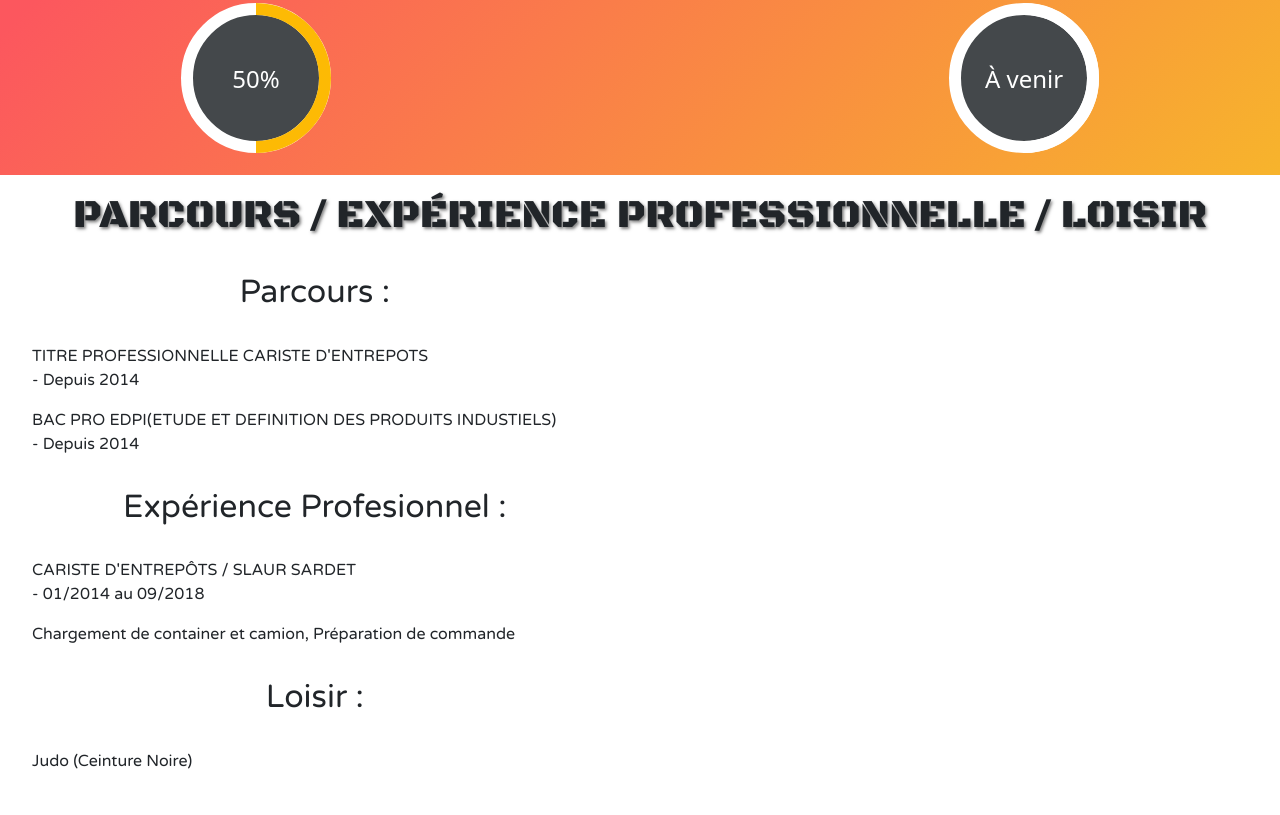
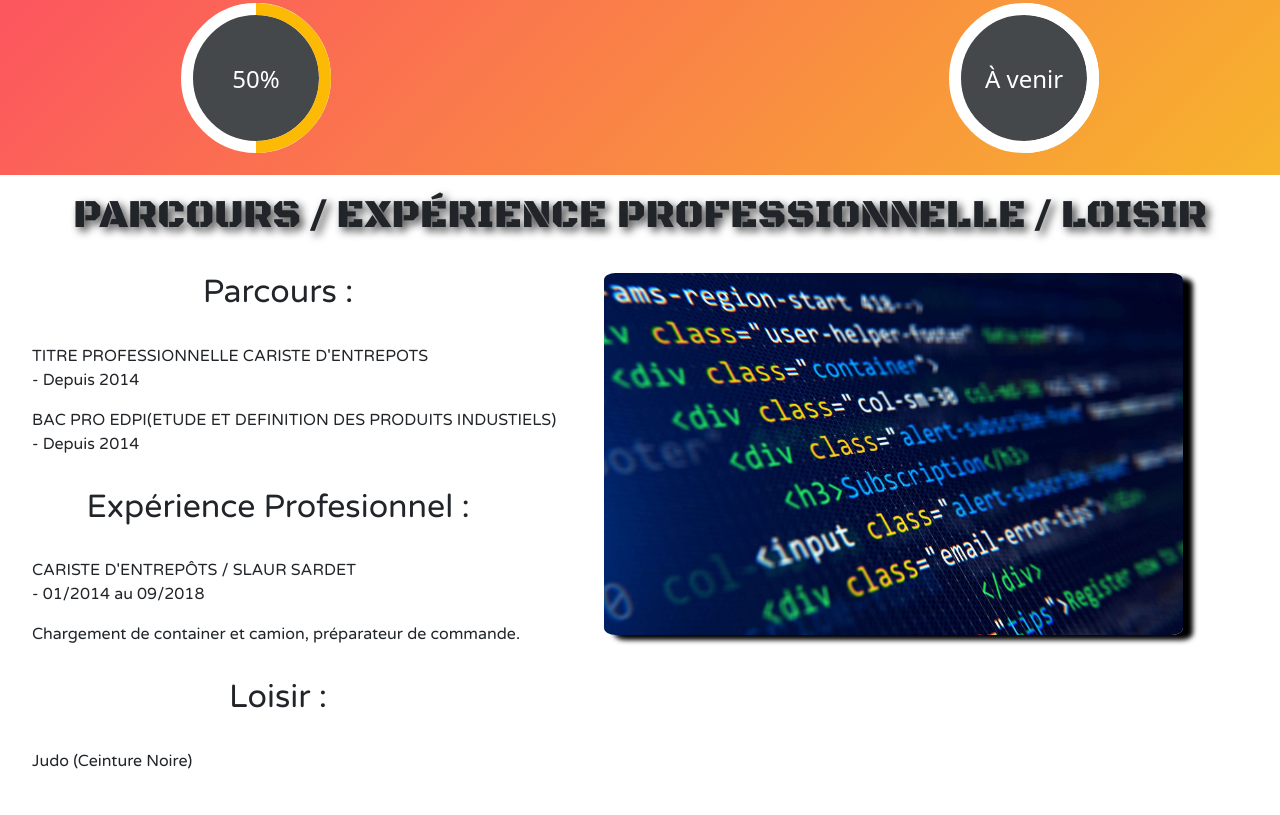
Before and after one commit to Benji265/cvNumerique, a plain HTML site: page index.html in a window 1280 px wide. Shown: the part 1169-1984 px from the top of the page. Drawn offline with nearby package versions, Linux system fonts and the light colour scheme.

Commit message:
Ajout d'une image dans le dernier bloc

```diff
--- a/assets/css/style.css
+++ b/assets/css/style.css
@@ -1,9 +1,13 @@
+/**** LES FONT ****/
+
+@import url('https://fonts.googleapis.com/css2?family=Black+Ops+One&family=Poppins:wght@300&family=Varela+Round&display=swap');
+
+/**** MODIF GLOBAL ****/
+
 *{
     margin: 0;
     padding: 0;
 }
-
-/**** MODIF GLOBAL ****/
 
 .anchor{
     display: block;
@@ -168,6 +172,10 @@
     grid-column: 1 / span 5;
 }
 
+.styleH1Compt h1{
+    text-shadow: 0.1em 0.1em 0.2em rgba(255, 255, 255, 0.747);
+}
+
 .styleCompt{
     display: grid;
     grid-column: auto auto auto auto auto;
@@ -314,6 +322,10 @@
     grid-column: 1 / span 2;
 }
 
+.styleH1Exp h1{
+    text-shadow: 0.1em 0.1em 0.2em rgba(0, 0, 0, 0.747);
+}
+
 .styleExp .text1 ul li{
     list-style: none;
 }
@@ -332,3 +344,17 @@
 .text1{
     grid-column: 1;
 }
+
+.text2{
+    grid-column: 2;
+}
+
+.widthImageExp{
+    justify-content: center;
+    text-align: center;
+    width: 80%;
+    margin-left: 3em;
+    border-radius: 2%;
+    box-shadow: 10px 5px 5px black;
+    grid-column: 2;
+}
--- a/index.html
+++ b/index.html
@@ -6,11 +6,9 @@
     <meta name="viewport" content="width=device-width, initial-scale=1.0">
     <link href="https://cdn.jsdelivr.net/npm/bootstrap@5.0.0-beta3/dist/css/bootstrap.min.css" rel="stylesheet"
     integrity="sha384-eOJMYsd53ii+scO/bJGFsiCZc+5NDVN2yr8+0RDqr0Ql0h+rP48ckxlpbzKgwra6" crossorigin="anonymous">
-    <link rel="preconnect" href="https://fonts.gstatic.com">
-    <link href="https://fonts.googleapis.com/css2?family=Black+Ops+One&family=Poppins:wght@300&family=Varela+Round&display=swap" rel="stylesheet">
     <link rel="stylesheet" href="assets/css/style.css">
     <link rel="stylesheet" href="assets/css/progressBar.css">
-    <title>Document</title>
+    <title>CV Numérique - Turpin Benjamin</title>
 </head>
 <body>
     <nav class="styleNavBar">
@@ -172,7 +170,7 @@
                 <ul>
                     <li>CARISTE D'ENTREPÔTS / SLAUR SARDET
                         <p>- 01/2014 au 09/2018</p>
-                        <p>Chargement de container et camion, Préparation de commande</p>
+                        <p>Chargement de container et camion, préparateur de commande.</p>
                     </li>
                 </ul>
             </div>
@@ -183,6 +181,9 @@
                 </ul>
             </div>
         </div>
+        <div class="text2">
+            <img class="widthImageExp" src="assets/img/CvNum.jpeg" alt="image avec du code">
+        </div>
     </div>
 
 
```
